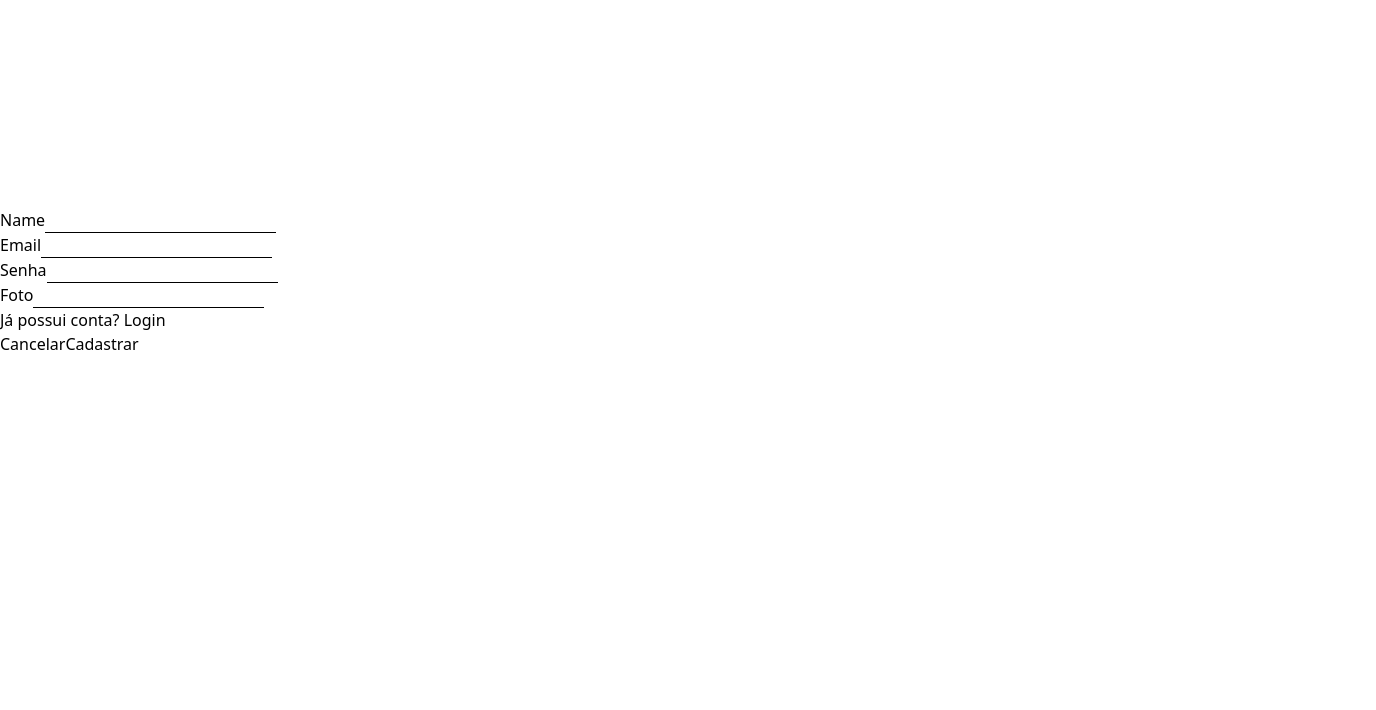
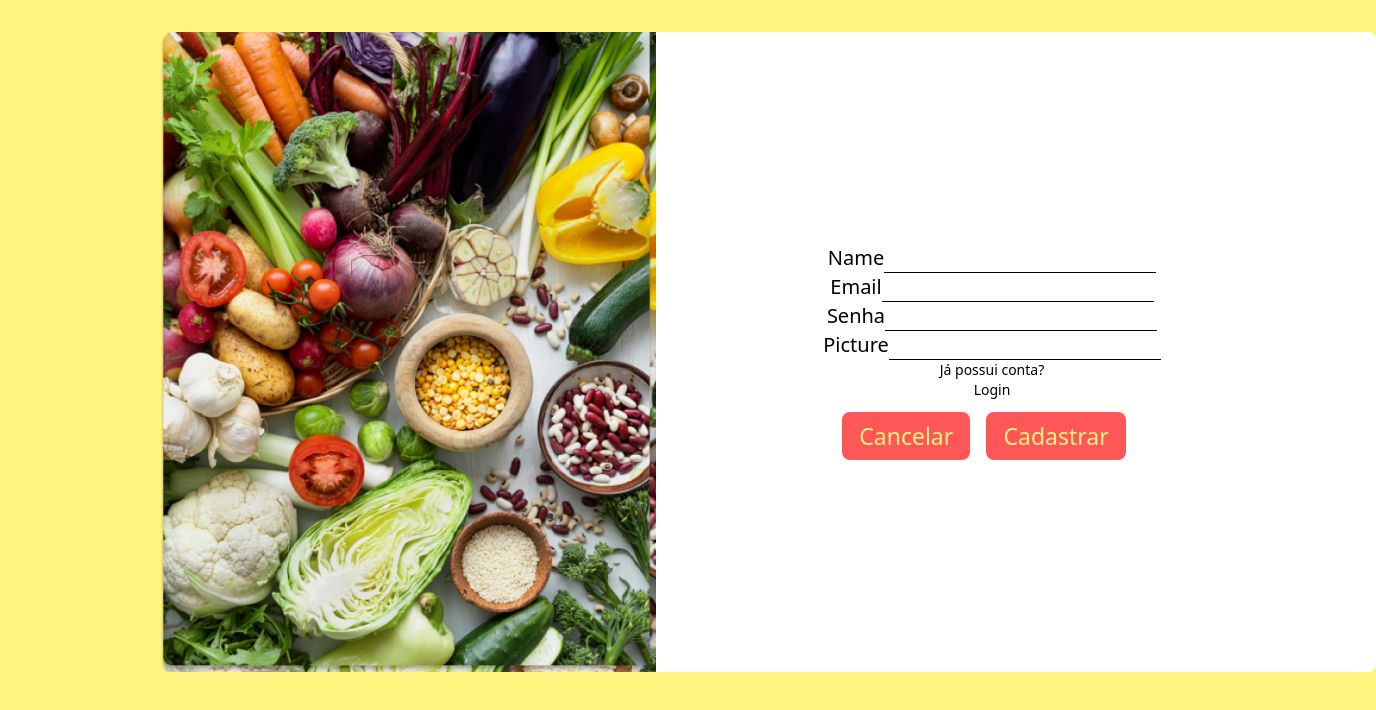
Before and after one commit to Project-SaviOurFood/Front-end, a React (Vite) app: page /register in a window 1280 px wide. Shown: the top 710 px of the page, 1376 px wide, since content can reach past the window. Built offline with nearby package versions, Linux system fonts and the light colour scheme.

Commit message:
style login and register

```diff
--- a/src/App.tsx
+++ b/src/App.tsx
@@ -1,5 +1,5 @@
 import { Route, Routes } from 'react-router-dom';
-import Register from './pages/Login/Register';
+import Register from './pages/Register/Register';
 import Login from './pages/Login/Login';
 import Product from './pages/Products/Product';
 import Footer from './components/Footer';
--- a/src/pages/Login/Login.tsx
+++ b/src/pages/Login/Login.tsx
@@ -38,11 +38,12 @@ export default function Login() {
 
     return (
         <div  >
-            <form onSubmit={userLogin} className="flex flex-col gap-4">
+            <form onSubmit={userLogin} id="container" className=" bg-white rounded-lg mt-8 bg-no-repeat">
                 <section className="partemail">
-                    <label htmlFor="user" className="text-5xl">
+                    <label htmlFor="user" className="text-xl flex justify-center">
                         Email
                         <input
+                            className="pr-2 pl-2"
                             id="user"
                             type="email"
                             name="email"
@@ -53,7 +54,7 @@ export default function Login() {
 
                 </section>
                 <section>
-                    <label htmlFor="password" className="text-2xl">
+                    <label htmlFor="password" className="text-xl flex justify-center">
                         Senha
                         <input
                             id="password"
@@ -65,9 +66,10 @@ export default function Login() {
                     </label>
                 </section>
                 <section>
-                    <p>Não possui conta? <Link to='/register'>Cadastre-se</Link></p>
+                    <p className="text-sm flex justify-center">Não possui conta? </p>
+                    <p className="text-sm flex justify-center"><Link to='/register'>Cadastre-se</Link ></p>
                 </section>
-                <section>
+                <section className="text-xl h-12 flex justify-center">
                     <button type="submit">
                         {isLoading ? <RotatingLines
                             strokeColor="white"
@@ -76,7 +78,7 @@ export default function Login() {
                             width="24"
                             visible={true}
                         /> :
-                            <span>Entrar</span>}
+                            <span id="buttonLogin">Entrar</span>}
                     </button>
                 </section>
             </form>
--- a/src/pages/Login/Register.tsx
+++ /dev/null
@@ -1,119 +0,0 @@
-import { ChangeEvent, useEffect, useState } from "react";
-import { Link } from "react-router-dom";
-import { registerUser } from "../../service/Service";
-import { useNavigate } from "react-router-dom";
-import IUser from "../../interfaces/IUser";
-
-export default function Register() {
-    const navigate = useNavigate();
-
-    const [register, setRegister] = useState<IUser>({
-        name: '',
-        email: '',
-        password: '',
-        picture: '',
-    });
-
-    const [registerResponse, setRegisterResponse] = useState<IUser>({
-        id: 0,
-        name: '',
-        email: '',
-        password: '',
-        picture: '',
-    });
-
-    function updateState(e: ChangeEvent<HTMLInputElement>) {
-        setRegister({
-            ...register,
-            [e.target.name]: e.target.value
-        }
-        )
-    }
-
-    async function postRegister(e: ChangeEvent<HTMLFormElement>) {
-        e.preventDefault();
-
-        const {name, password} = register;
-
-        if (name.length >= 5 && password.length >= 5) {
-            try {
-             await registerUser('/user/register', register, setRegisterResponse)
-                alert('Usuário Cadastrado com Sucesso');
-            } catch (error) {
-                alert("Erro ao cadastrar o Usuário");
-            }
-        } else {
-            alert('Dados inconsistentes. Verifique as informações de cadastro.')
-            setRegister({...register, password: ''})
-        }
-    }
-
-    useEffect(() => {
-        if (registerResponse.id !== 0) {
-            navigate('/login')
-        }
-    }, [registerResponse]);
-
-    return (
-        <div>
-            <form onSubmit={postRegister}>
-                <section>
-                    <label htmlFor="name">
-                        Name
-                        <input
-                            id="name"
-                            type="text"
-                            name="name"
-                            value={register.name}
-                            onChange={(e) => updateState(e)}
-                        />
-                    </label>
-                </section>
-                <section>
-                    <label htmlFor="email">
-                        Email
-                        <input
-                            id="email"
-                            type="email"
-                            name="email"
-                            value={register.email}
-                            onChange={(e) => updateState(e)}
-                        />
-                    </label>
-                </section>
-                <section>
-                    <label htmlFor="password">
-                        Senha
-                        <input
-                            id="password"
-                            type="password"
-                            name="password"
-                            value={register.password}
-                            onChange={(e) => updateState(e)}
-                        />
-                    </label>
-                </section>
-                <section>
-                    <label htmlFor="picture">
-                        Foto
-                        <input
-                            id="picture"
-                            type="text"
-                            name="picture"
-                            value={register.picture}
-                            onChange={(e) => updateState(e)}
-                            />
-                    </label>
-                </section>
-                <section>
-                <p>Já possui conta? <Link to='/login'>Login</Link></p>
-
-                </section>
-                <section>
-                    <button onClick={() => navigate('/home')}>Cancelar</button>
-                    <button type="submit">Cadastrar</button>
-                </section>
-                </form>
-        </div>
-    );
-}
--- a/src/pages/Login/Style.css
+++ b/src/pages/Login/Style.css
@@ -1,10 +1,34 @@
 .imglogin{
     background-image: url(../../assets/imgman.png);
-    height: 659px;
-    margin-top: -426px;
-    margin-left: -90rem;
+    height: 640px;
+    margin-top: -40rem;
+    margin-left: 10rem;
     border-radius: 10px 0px 0px 10px;
 }
+
+body{
+    background-color: #FFF480
+}
+
+#container{
+    width: 48rem;
+    height: 40rem;
+    display: flex;
+    margin-left: 38rem;
+}
+
+#buttonLogin {
+    border-radius: 8px;
+    border: 1px solid transparent;
+    padding: 0.1em 0.7em;
+    font-size: 23px;
+    font-weight: 400;
+    font-family: inherit;
+    background-color: #FF5757;
+    color: #FFF480;
+    cursor: pointer;
+    transition: border-color 0.25s;
+  }
 
 
 input{
@@ -15,7 +39,9 @@ input{
     background: transparent;
     border-bottom: 1px solid #000000;
     color: #BEBEBE;
+    width: 17rem;
 }
+
 
 button{
     margin: 15px;
@@ -37,8 +63,8 @@ a {
     font-weight: 500;
     color: #7A7878;
     text-decoration: inherit;
-  }
+}
 
-  a:hover {
+a:hover {
     color: #FF5757;
-  }
+}
--- a/src/pages/Register/Register.tsx
+++ b/src/pages/Register/Register.tsx
@@ -59,11 +59,12 @@ export default function Register() {
     return (
         <div>
 
-            <form onSubmit={postRegister}>
+            <form onSubmit={postRegister} id="container" className=" bg-white rounded-lg mt-8 bg-no-repeat">
                 <section>
-                    <label htmlFor="name">
+                    <label htmlFor="name" className="text-xl flex justify-center">
                         Name
                         <input
+                        className="pr-2 pl-2"
                             id="name"
                             type="text"
                             name="name"
@@ -73,9 +74,10 @@ export default function Register() {
                     </label>
                 </section>
                 <section>
-                    <label htmlFor="email">
+                    <label htmlFor="email" className="text-xl flex justify-center">
                         Email
                         <input
+                        className="pr-2 pl-2"
                             id="email"
                             type="email"
                             name="email"
@@ -85,9 +87,10 @@ export default function Register() {
                     </label>
                 </section>
                 <section>
-                    <label htmlFor="password">
+                    <label htmlFor="password" className="text-xl flex justify-center">
                         Senha
                         <input
+                        className="pr-2 pl-2"
                             id="password"
                             type="password"
                             name="password"
@@ -97,9 +100,10 @@ export default function Register() {
                     </label>
                 </section>
                 <section>
-                    <label htmlFor="picture">
+                    <label htmlFor="picture" className="text-xl flex justify-center">
                         Picture
                         <input
+                        className="pr-2 pl-2"
                             id="picture"
                             type="text"
                             name="picture"
@@ -109,12 +113,13 @@ export default function Register() {
                     </label>
                 </section>
                 <section>
-                <p>Já possui conta? <Link to='/login'>Login</Link></p>
+                <p className="text-sm flex justify-center">Já possui conta?</p>
+                <p className="text-sm flex justify-center"><Link to='/login'>Login</Link></p>
 
                 </section>
-                <section>
-                    <button onClick={() => navigate('/home')}>Cancelar</button>
-                    <button type="submit">Cadastrar</button>
+                <section className="text-xl h-12 flex justify-center mt-3">
+                    <button onClick={() => navigate('/home')} id="buttonRegister">Cancelar</button>
+                    <button type="submit" id="buttonRegister">Cadastrar</button>
                 </section>
                 </form>
                <div><img src="\src\assets\legumes.png" alt="" className="imgregister" /></div>
--- a/src/pages/Register/RegisterStyle.css
+++ b/src/pages/Register/RegisterStyle.css
@@ -1,19 +1,74 @@
 .imgregister{
-    height: 659px;
-    margin-top: -500px;
-    margin-left: -92rem;
+  background-image: url(../../assets/legumes.png);
+  height: 640px;
+  margin-top: -40rem;
+  margin-left: 10rem;
   border-radius: 10px 0px 0px 10px;
 }
 
-  #text{
-    font-size: 20px;
+body{
+  background-color: #FFF480
 }
+
+#container{
+  width: 48rem;
+  height: 40rem;
+  display: flex;
+  margin-left: 38rem;
+}
+
+#buttonRegister {
+  border-radius: 8px;
+  border: 1px solid transparent;
+  padding: 0.1em 0.7em;
+  font-size: 23px;
+  font-weight: 400;
+  font-family: inherit;
+  background-color: #FF5757;
+  color: #FFF480;
+  cursor: pointer;
+  transition: border-color 0.25s;
+  margin-right: 1rem;
+  display: flex;
+  align-items: center;
+}
+
+
+input{
+  position: relative;
+  padding: 10px;
+  outline: none;
+  border: 0;
+  background: transparent;
+  border-bottom: 1px solid #000000;
+  color: #BEBEBE;
+  width: 17rem;
+}
+
+
+
+button{
+  margin: 15px;
+  display: inline;
+  margin-top: 2px;
+  margin-left: 11px;
+}
+
+
+form{
+  display: flex;
+  justify-content: center;
+  flex-direction: column;
+  margin-top: 13rem;
+}
+
 
 a {
   font-weight: 500;
   color: #7A7878;
   text-decoration: inherit;
 }
+
 a:hover {
-    color: #494949;
+  color: #FF5757;
 }
--- a/tailwind.config.js
+++ b/tailwind.config.js
@@ -6,10 +6,16 @@ export default {
   theme: {
     extend: {
       colors: {
-        'vermelho': '#FF5757'
-
+        'vermelho': '#FF5757',
+        'marsala': '#D62D2D',
+        'amarelo': '#FFF480',
+        'marromEstranho': '#CEC24A',
+        'cinza': '#918989',
+        'gelo': '#F8F8F8'
       },
-
+      container: {
+        center: true,
+      },
       fontFamily: {
         inter: ['Inter', 'sans-serif']
       },
```
Also changed, not shown: src/assets/legumes.png. Lines whose indentation alone changed are shown as unchanged.
